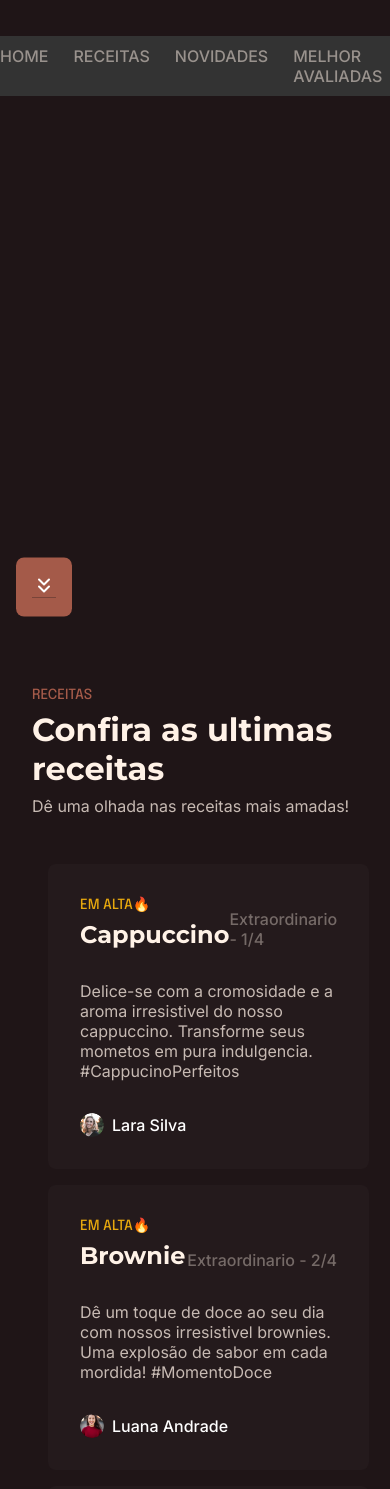
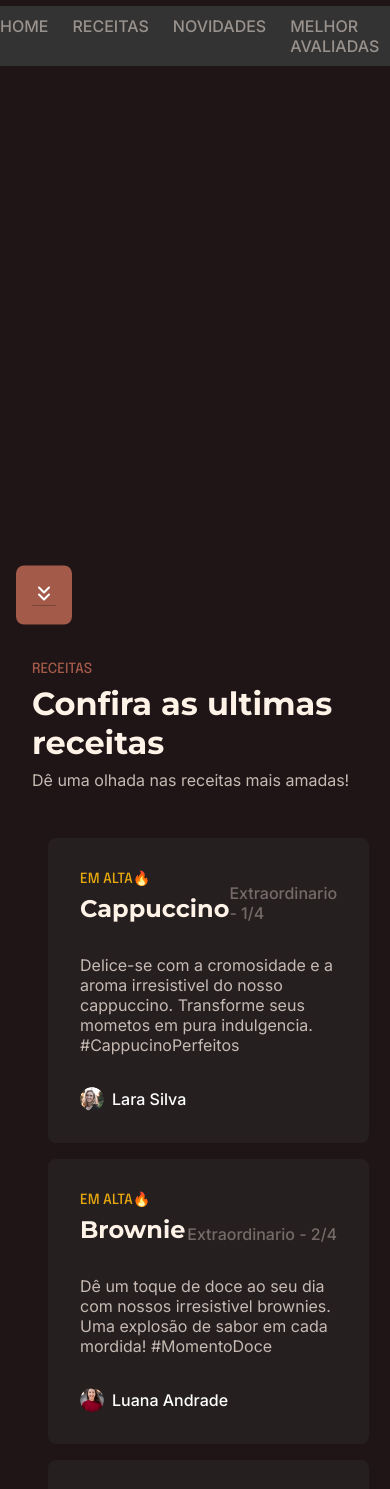
Before and after one commit to IsabellePacheco/CafenoLar-Isabelle, a plain HTML site: page index.html in a window 390 px wide. Shown: the part 73-1562 px from the top of the page. Drawn offline with Linux system fonts and the light colour scheme.

Commit message:
style.css

```diff
--- a/style.css
+++ b/style.css
@@ -73,7 +73,7 @@ nav{
      /*elememtos filhos em linha  */
     flex-direction: row;
     /* espaçamento entre elementos filhos*/
-    gap: 25px;
+    gap: 24px;
      /* cor do texto para cinza */
     color: #FFF2E780;
     /* margem; */
@@ -260,7 +260,7 @@ article {
 }
 
 .card-2 {
-    background: #241a1c;
+    background: #251f20;
     padding: 2rem;
     border-radius: 0.5rem;
     display: flex;
@@ -318,13 +318,13 @@ article {
 
 /* footer  */
 
-.footer {
+footer {
     padding: 4rem;
     display: flex;
     flex-direction: column;
     align-items: center;
     gap: 0.5rem;
-    background: #23181a;
+    background: #251f20;
 }
 
 .footer-container {
@@ -350,12 +350,12 @@ article {
 /* header */
 nav ul {
     position: absolute;
-    top: 100px;
+    top: 70px;
     left: 0;
     background: #333;
     width: 100%;
     overflow: hidden;
-    transition: max-heigt 0.5s;
+    transition: max-height 0.5s;
     z-index: 9;
 }
 
@@ -391,11 +391,11 @@ nav ul li {
 }
 
 .receitas {
-    padding-top: opx;
+    padding-top: 0px;
 }
 
 .button {
-    padding-bottom: opx;
+    padding-bottom: 0px;
 }
 
 /* receitas */
```
